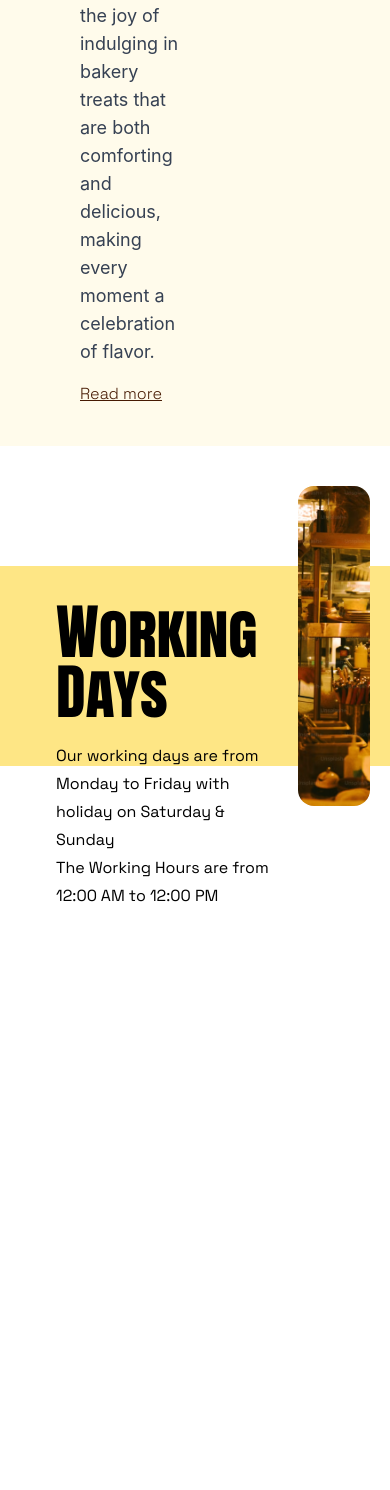
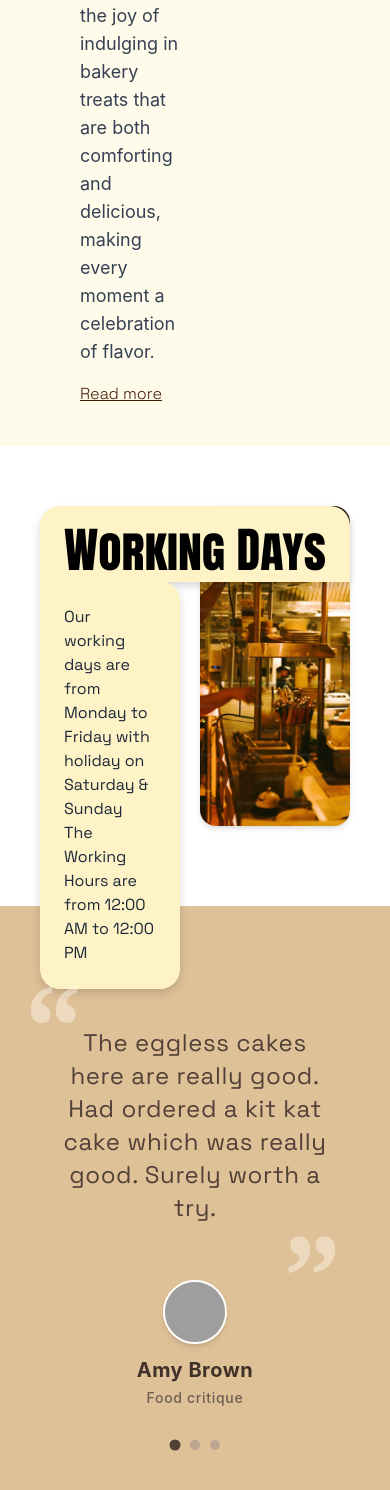
Before and after one commit to MuqsitShafat/UI-Project-using-tailwindcss, a React (Vite) app: page / in a window 390 px wide. Shown: the part 4723-6213 px from the top of the page. Before the commit the page ends 5633 px from the top, so only its background shows below. Built offline with nearby package versions, Linux system fonts and the light colour scheme; grey boxes are pictures that could not be loaded.

Commit message:
Section 4 completed contains reviews also amazing properties of tailwind

```diff
--- a/src/App.jsx
+++ b/src/App.jsx
@@ -2,6 +2,7 @@ import React from 'react'
 import Section1 from './components/Section 1/Section1'
 import Section2 from './components/Section2/Section2'
 import Section3 from './components/Section3/Section3'
+import Section4 from './components/Section4/Section4'
 
 const App = () => {
   return (
@@ -9,6 +10,7 @@ const App = () => {
       <Section1 />
       <Section2 />
       <Section3 />
+      <Section4 />
     </div>
   )
 }
--- a/src/components/Section3/Workingbox.jsx
+++ b/src/components/Section3/Workingbox.jsx
@@ -2,20 +2,42 @@ import React from 'react'
 
 const Workingbox = () => {
     return (
-        <div className='bg-white'>
-            <div className='flex justify-between mt-30 h-50 bg-amber-200'>
-                <div className='flex flex-col items-start gap-5 ml-10 p-4 mt-5'>
-                    <h1 className='text-6xl font-anton'>
-                        Working Days
-                    </h1>
-                    <p className='font-space-reg leading-7'>Our working days are from Monday to Friday with holiday on Saturday & Sunday <br />The Working Hours are from 12:00 AM to 12:00 PM </p>
+        <div className='bg-white '>
+            <div className='flex justify-between items-start mt-15 h-100 gap-5 px-10'>
+
+                {/* Background Box with Custom L-Cut */}
+                <div className='flex flex-col w-[45%] drop-shadow-lg '>
+
+                    {/* Top Step (Heading): Automatically grows/shrinks to fit the text exactly */}
+                    <div className='w-fit '>
+                        <div className='flex items-end'>
+                            <h1 className='bg-amber-100 rounded-tl-[20px] rounded-tr-[20px] px-6 pt-5 pb-2 text-5xl md:text-6xl font-anton whitespace-nowrap text-black'>
+                                Working Days
+                            </h1>
+                            <div className='flex bg-amber-200 mx-h-60 max-w-60 rounded-2xl items-center justify-center m-3'>
+                                <img src='src/assets/images/Clock.png' className='h-full w-full object-cover drop-shadow-md' alt="Working Days" />
+
+                            </div>
+                        </div>
+                    </div>
+
+                    <div className='bg-amber-100 w-full p-6 rounded-bl-[20px] rounded-br-[20px] rounded-tr-[20px] -mt-px '>
+                        <p className='font-space-reg leading-6 text-gray-800'>
+                            Our working days are from Monday to Friday with holiday on Saturday & Sunday <br />
+                            The Working Hours are from 12:00 AM to 12:00 PM
+                        </p>
+                    </div>
                 </div>
-                <div className='mr-5 h-80 w-[50%] relative -top-20'>
-                    <img src='src/assets/images/WorkingHours.png' className='h-full w-full object-cover rounded-2xl' />
+
+                <div className='h-80 w-[50%] '>
+                    <img
+                        src='src/assets/images/WorkingHours.png'
+                        className='h-full w-full object-cover rounded-2xl shadow-md'
+                        alt="Working Hours"
+                    />
                 </div>
 
             </div>
-
         </div>
     )
 }
--- /dev/null
+++ b/src/components/Section4/QuotationBox.jsx
@@ -0,0 +1,96 @@
+import React, { useState } from 'react';
+
+const testimonials = [
+  {
+    id: 1,
+    quote: "the eggless cakes here are really good. Had ordered a kit kat cake which was really good. Surely worth a try.",
+    image: "https://images.unsplash.com/photo-1494790108377-be9c29b29330?auto=format&fit=crop&q=80&w=150&h=150", // Placeholder profile image
+    name: "Amy Brown",
+    role: "Food critique"
+  },
+  {
+    id: 2,
+    quote: "Amazing customer service and the freshness of the bread is unmatched. Highly recommend Adan Bakery!",
+    image: "https://images.unsplash.com/photo-1534528741775-53994a69daeb?auto=format&fit=crop&q=80&w=150&h=150",
+    name: "Sarah Jenkins",
+    role: "Local Foodie"
+  },
+  {
+    id: 3,
+    quote: "The custom birthday cakes are spectacular! Not only beautiful to look at but incredibly delicious.",
+    image: "https://images.unsplash.com/photo-1507003211169-0a1dd7228f2d?auto=format&fit=crop&q=80&w=150&h=150",
+    name: "John Doe",
+    role: "Regular Customer"
+  }
+];
+
+const QuotationBox = () => {
+  const [activeIndex, setActiveIndex] = useState(0);
+
+  const current = testimonials[activeIndex];
+
+  return (
+    <div className="pt-20 pb-10 w-full max-w-4xl mx-auto flex flex-col items-center justify-center min-h-112.5 px-6 text-center relative select-none">
+
+      {/* Testimonial Core Content Container */}
+      <div className="relative w-full py-10 transition-all duration-500 ease-in-out ">
+
+        {/* Background Opening Quotation Marks */}
+        <span className="absolute left-0 md:-left-4 -top-5 text-[120px] md:text-[160px] font-serif leading-none text-[#fffcf795] font-bold opacity-70 pointer-events-none">
+          “
+        </span>
+
+        {/* The Review Text */}
+        <p className="text-2xl md:text-4xl text-[#514037] font-space-reg leading-snug tracking-wide max-w-3xl mx-auto relative z-10 px-8 first-letter:capitalize ">
+          {current.quote}
+        </p>
+
+        {/* Background Closing Quotation Marks */}
+        <span className="absolute right-0 md:right-0 -bottom-18 text-[120px] md:text-[160px] font-serif leading-none text-[#fffcf795] font-bold opacity-70 pointer-events-none -translate-x-6">
+          ”
+        </span>
+      </div>
+
+      {/* User Information Display */}
+      <div className="flex flex-col items-center mt-4">
+        {/* Profile Avatar */}
+        <div className="h-16 w-16 md:h-20 md:w-20 rounded-full overflow-hidden shadow-md border-2 border-white">
+          <img
+            src={current.image}
+            alt={current.name}
+            className="w-full h-full object-cover"
+          />
+        </div>
+
+        {/* Name */}
+        <h3 className="text-xl font-bold text-[#403129] mt-3 tracking-wide">
+          {current.name}
+        </h3>
+
+        {/* Subtitle / Role */}
+        <p className="text-sm font-medium text-[#6e5d53] mt-1 tracking-wider">
+          {current.role}
+        </p>
+      </div>
+
+      {/* Slide Interactive Indicator Dots */}
+      <div className="flex gap-2.5 mt-8 mb-4">
+        {testimonials.map((_, index) => (
+          <button
+            key={index}
+            onClick={() => setActiveIndex(index)}
+            className={`h-2.5 w-2.5 rounded-full transition-all duration-300 ${
+              activeIndex === index
+                ? 'bg-[#514037] scale-110'
+                : 'bg-[#bca691] hover:bg-[#8e7b6c]'
+            }`}
+            aria-label={`Go to slide ${index + 1}`}
+          /> //self closing button thats why i use the aria label gives the browser explicit descriptive text so it can announce: "Button: Go to slide 1" instead of just saying "Button".
+        ))}
+      </div>
+
+    </div>
+  );
+};
+
+export default QuotationBox;
--- /dev/null
+++ b/src/components/Section4/Section4.jsx
@@ -0,0 +1,12 @@
+import React from 'react'
+import QuotationBox from './QuotationBox'
+
+const Section4 = () => {
+  return (
+    <div className='bg-[#dfc198] '>
+        <QuotationBox />
+    </div>
+  )
+}
+
+export default Section4
```
Also changed, not shown: src/assets/images/Clock.png (added).
